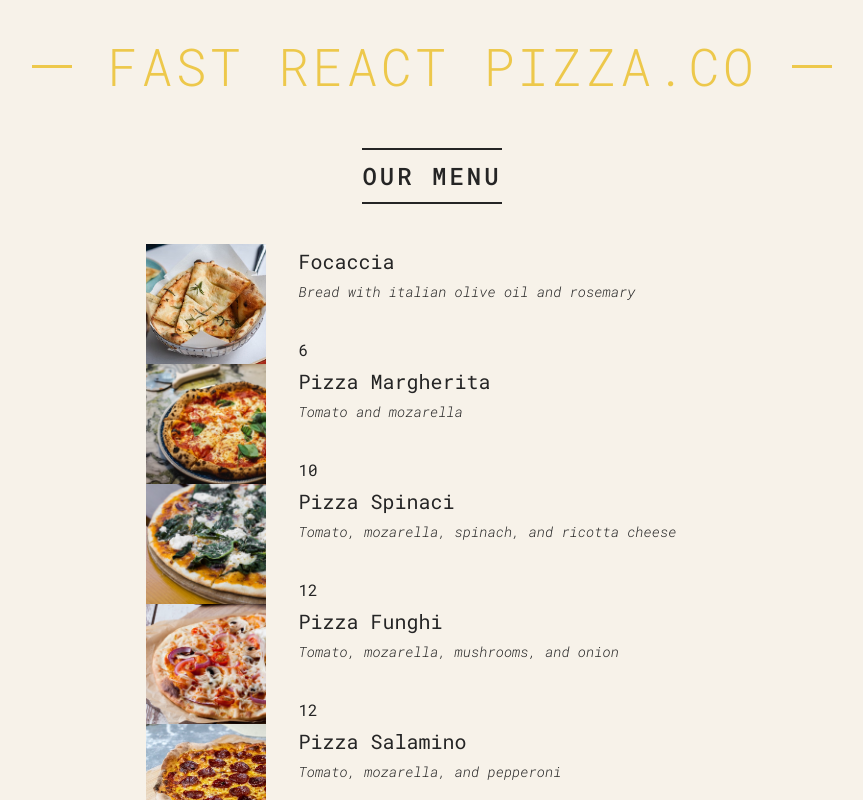
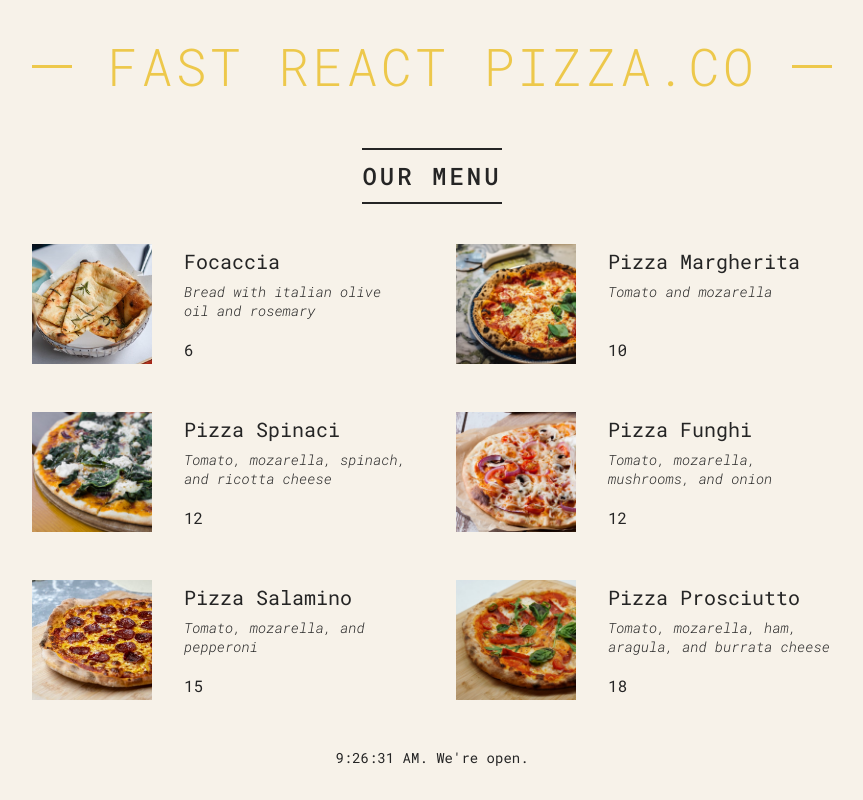
Before and after one commit to LinSchmitz/miniAssignments, a React (Vite) app in the folder pizza-menu/: page / in a window 1280 px wide. Shown: the top 800 px of the page, without its empty margins (208-1071 px from the left). Built offline with nearby package versions, Linux system fonts and the light colour scheme; the HTML template or start-up script is replaced by a standard one.

Commit message:
add map on pizza

```diff
--- a/pizza-menu/src/App.jsx
+++ b/pizza-menu/src/App.jsx
@@ -69,25 +69,25 @@
     <main className="menu">
       <h2>Our Menu</h2>
 
-      <div>
+      <ul className="pizzas">
         {pizzaData.map(pizza => (
           <Pizza pizzaObject={pizza} key={pizza.name} />
         ))}
-      </div>
+      </ul>
     </main>
   );
 }
 
 function Pizza(props) {
   return (
-    <div className="pizza">
+    <li className="pizza">
       <img src={props.pizzaObject.photoName} alt={props.pizzaObject.name} />
       <div>
         <h3>{props.pizzaObject.name}</h3>
         <p>{props.pizzaObject.ingredients} </p>
         <span>{props.pizzaObject.price} </span>
       </div>
-    </div>
+    </li>
   );
 }
 
```
